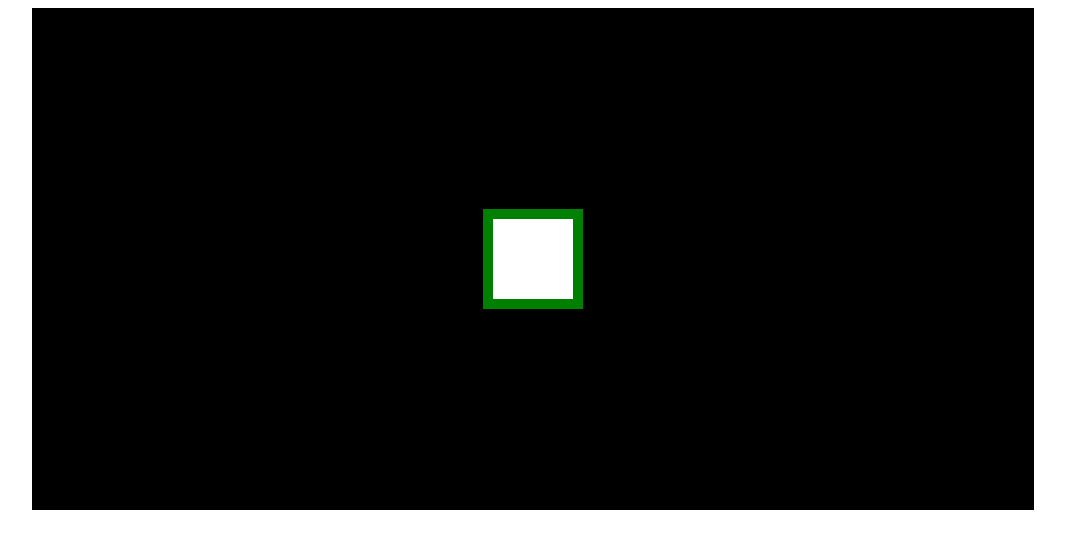
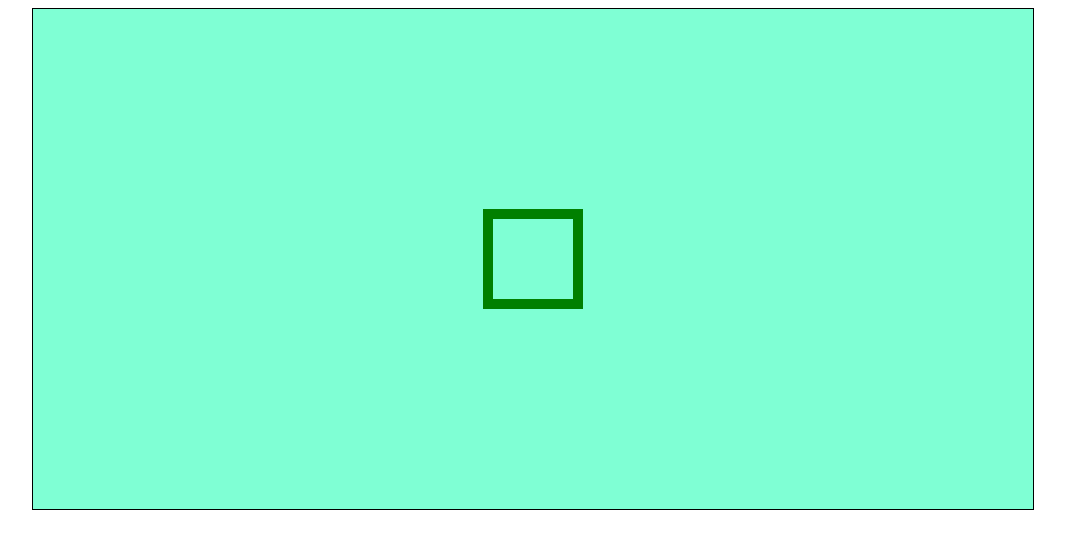
Before and after one commit to eunsu28/basic-simulator, a plain HTML site: page index.html in a window 1280 px wide. Shown: the whole page, without its empty margins (107-1172 px from the left). Drawn offline with Linux system fonts and the light colour scheme.

Commit message:
background

```diff
--- a/index.html
+++ b/index.html
@@ -10,6 +10,7 @@
             border: 1px solid black;
             display: block;
             margin: 0 auto;
+            background-color: aquamarine;
         }
     </style>
     </style>
@@ -21,9 +22,6 @@
     const canvas = document.getElementById('canvas');
     const ctx = canvas.getContext('2d');
 
-
-    ctx.fillStyle = "rgb(0, 0, 0)";
-    ctx.fillRect(0, 0, canvas.width, canvas.height);
     ctx.fillStyle = 'green';
     ctx.fillRect(450, 200, 100, 100);
     ctx.clearRect(460, 210, 80, 80)
```
